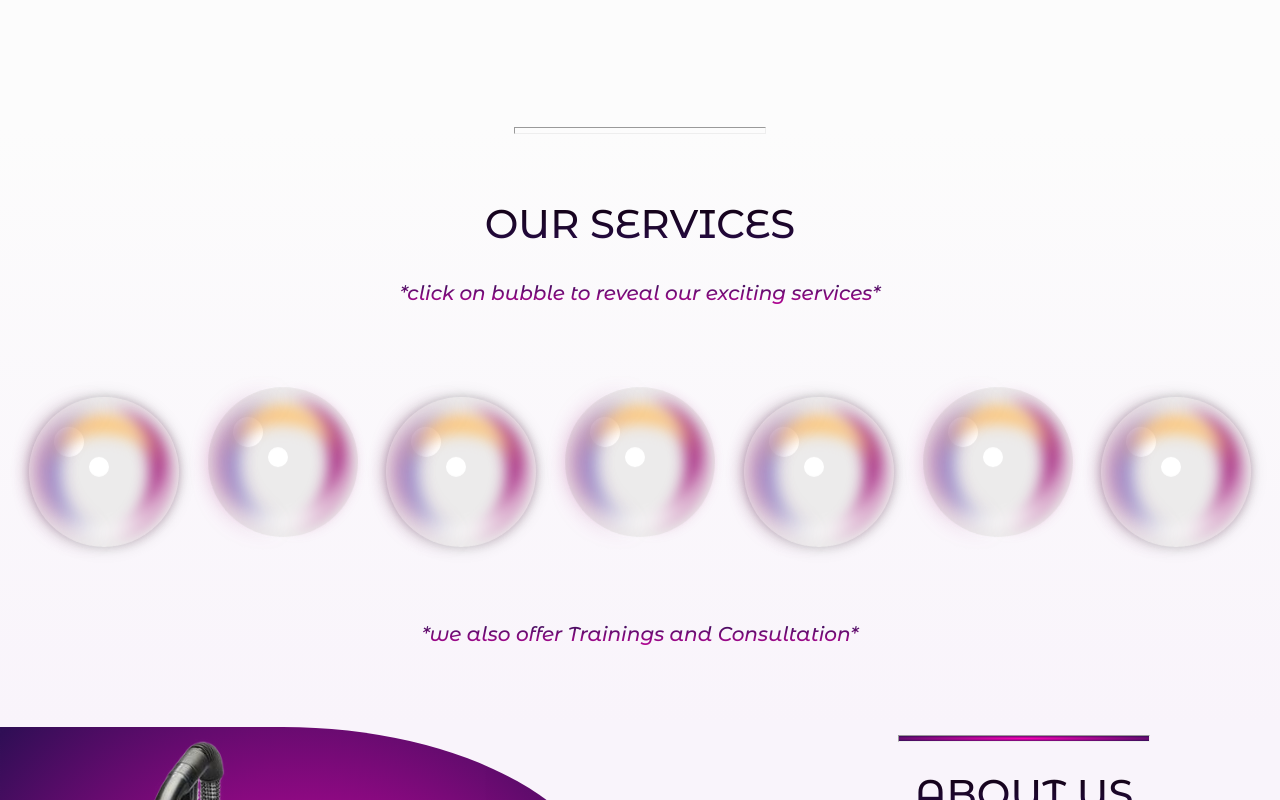
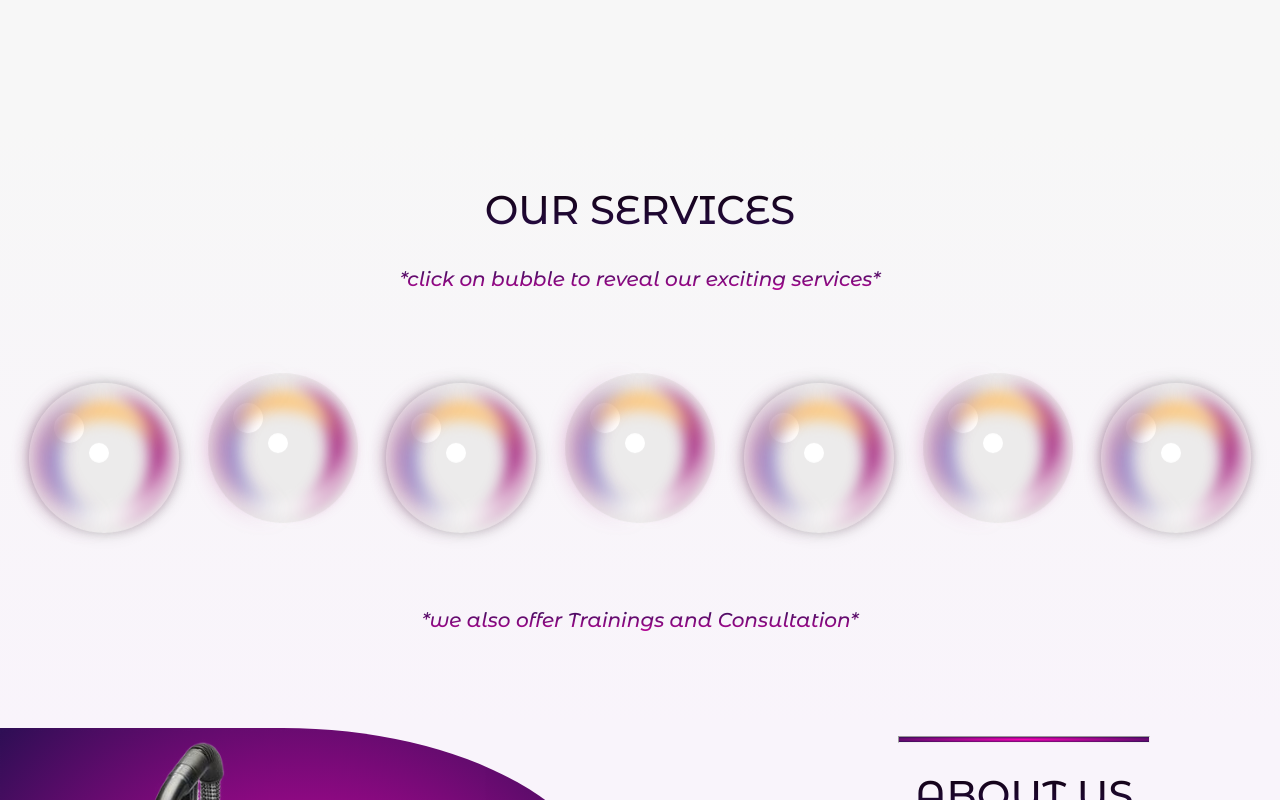
Before and after one commit to eniolaSamuel/CleaningClanProductPage, a React (Create React App) app: page / in a window 1280 px wide. Shown: the part 680-1480 px from the top of the page. Built offline with nearby package versions, Linux system fonts and the light colour scheme; a web font is replaced by a local one.

Commit message:
cc-update

```diff
--- a/src/styles/HomePage.css
+++ b/src/styles/HomePage.css
@@ -6,7 +6,7 @@
     /*background-image:*/
     /*        linear-gradient(to bottom, rgba(246, 246, 246, 0.45), rgba(255, 255, 255, 0.42)),*/
     /*        url('../assets/svg/purple-pink-backdrop.svg');*/
-    background-color: #FCFCFC;
+    background-color: #F7F7F7;
     background-attachment: fixed;
     background-position: center;
     background-repeat: no-repeat;
@@ -68,6 +68,8 @@
 .side-image{
     margin-top: 80px;
     width: 40%;
+    right: 150px;
+
 
 }
 
--- a/src/styles/NavBar.css
+++ b/src/styles/NavBar.css
@@ -2,6 +2,7 @@
     display: flex;
     border: 1px solid #9e1276;
     margin: auto;
+
 }
 
 .tcc-logo-frame{
--- a/src/styles/ServicePage.css
+++ b/src/styles/ServicePage.css
@@ -4,7 +4,7 @@
 }
 
 .service-container {
-    background-image: linear-gradient(#FCFCFC, #F9F4FB);
+    background-image: linear-gradient(#F7F7F7, #F9F4FB);
     height: 600px;
 }
 
--- a/src/views/ServicePage.jsx
+++ b/src/views/ServicePage.jsx
@@ -30,7 +30,6 @@ const ServicePage = () => {
     return (
         <div className="service-page-container">
             <div className="service-container">
-                <hr/>
                 <div className="services-text">
                     <h1>OUR SERVICES</h1>
                     <p>*click on bubble to reveal our exciting services*</p>
```
